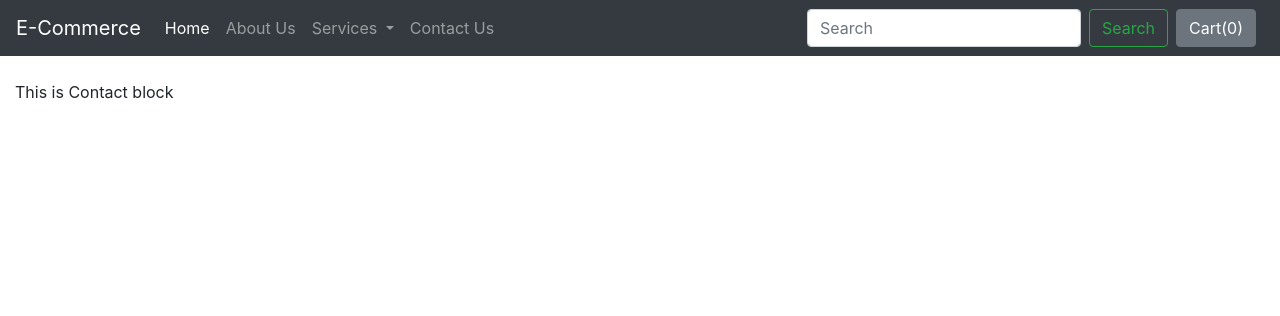
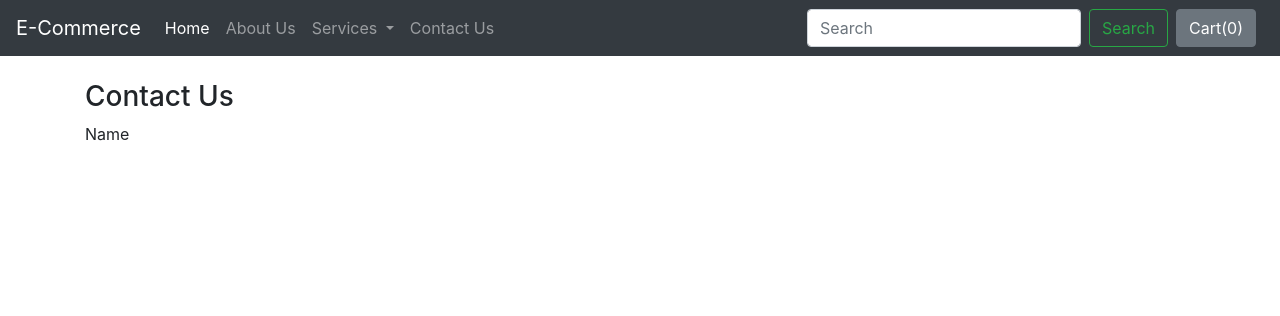
Before and after one commit to aayush999999/my-first-project, a Django app: page /contact in a window 1280 px wide. Shown: the top 316 px of the page. Run offline with Django 4.2, Linux system fonts and the light colour scheme.

Commit message:
4 new templates & contact

```diff
--- a/home/urls.py
+++ b/home/urls.py
@@ -12,4 +12,8 @@ urlpatterns = [
     path("stock",   views.stock,    name='stock'),
     path("seller",  views.seller,   name='seller'),
     path("cart",    views.cart,     name='cart'),
+    path("tracker", views.tracker,  name='tracker'),
+    path("search",  views.search,   name='search'),
+    path("checkout",views.checkout, name='checkout'),
+    path("productview",views.productview, name='prodView'),
 ]
--- a/home/views.py
+++ b/home/views.py
@@ -111,7 +111,19 @@ def cart(request):
     return render(request, 'homepage.html')
 
 
-
 def seller(request):
     item=ItemInsert.objects.all()
     return render(request, 'seller.html',{'item':item})
+
+
+def tracker(request):
+    return render(request, "tracker.html")
+
+def search(request):
+    return render(request, "search.html")
+
+def checkout(request):
+    return render(request, "checkout.html")
+
+def productview(request):
+    return render(request, "prodView.html")
--- /dev/null
+++ b/templates/checkout.html
@@ -0,0 +1,3 @@
+{% extends "navbar.html" %}
+{% load static %}
+{% block title %}CHECKOUT{% endblock title %}
--- a/templates/contact.html
+++ b/templates/contact.html
@@ -4,4 +4,14 @@
 
 
 
-{% block body %}This is Contact block{% endblock body %}
+{% block body %}
+
+<div class="container my-3">
+    <h3>Contact Us</h3>
+    <form action="/contact/" method="post" > {% csrf_token %}
+  <div class="form-group">
+    <label for="name">Name</lable>
+  </div>
+</div>
+
+{% endblock body %}
--- /dev/null
+++ b/templates/prodView.html
@@ -0,0 +1,3 @@
+{% extends "navbar.html" %}
+{% load static %}
+{% block title %}PRODUCT VIEW{% endblock title %}
--- /dev/null
+++ b/templates/search.html
@@ -0,0 +1,3 @@
+{% extends "navbar.html" %}
+{% load static %}
+{% block title %}SEARCH{% endblock title %}
--- /dev/null
+++ b/templates/tracker.html
@@ -0,0 +1,3 @@
+{% extends "navbar.html" %}
+{% load static %}
+{% block title %}TRACKER{% endblock title %}
```
